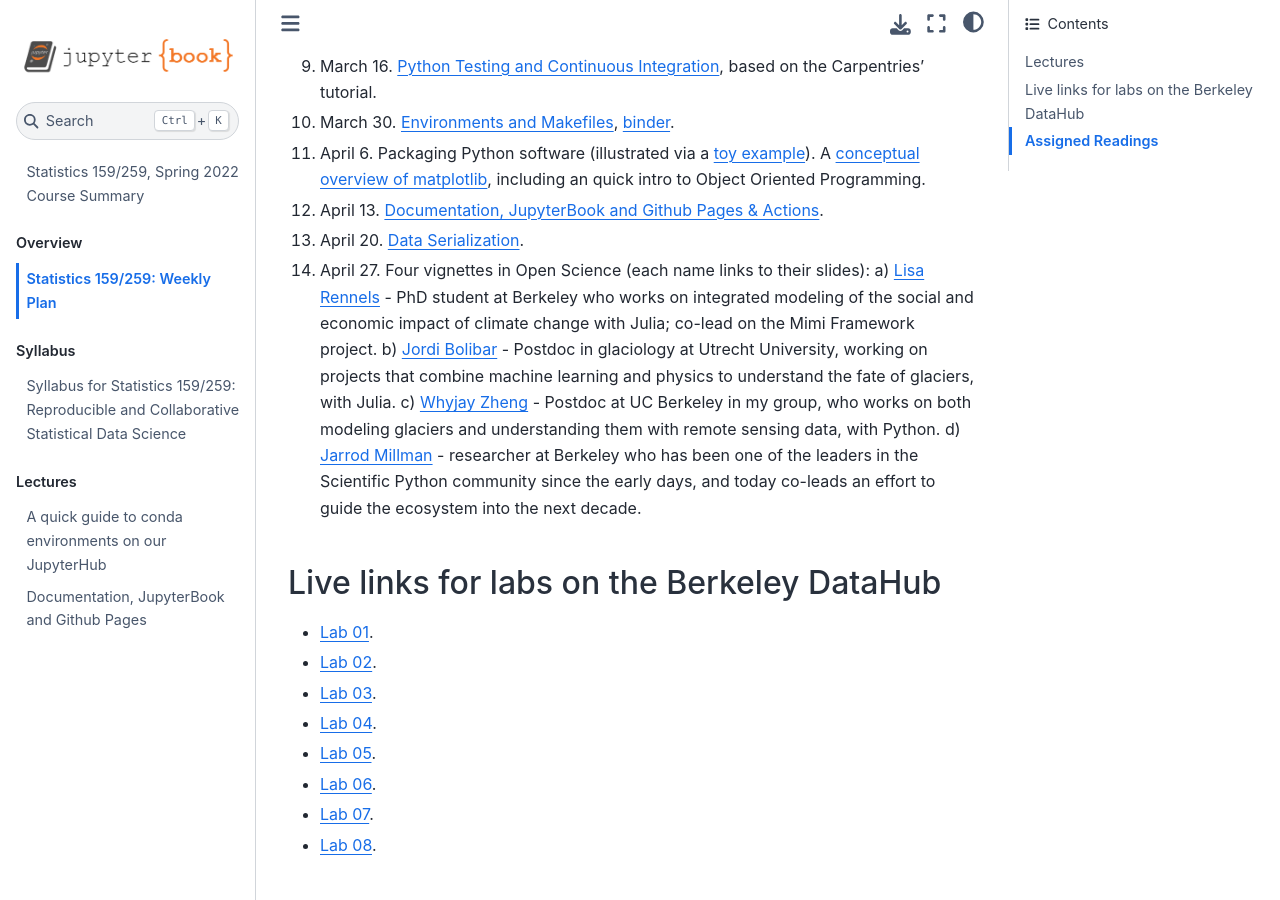
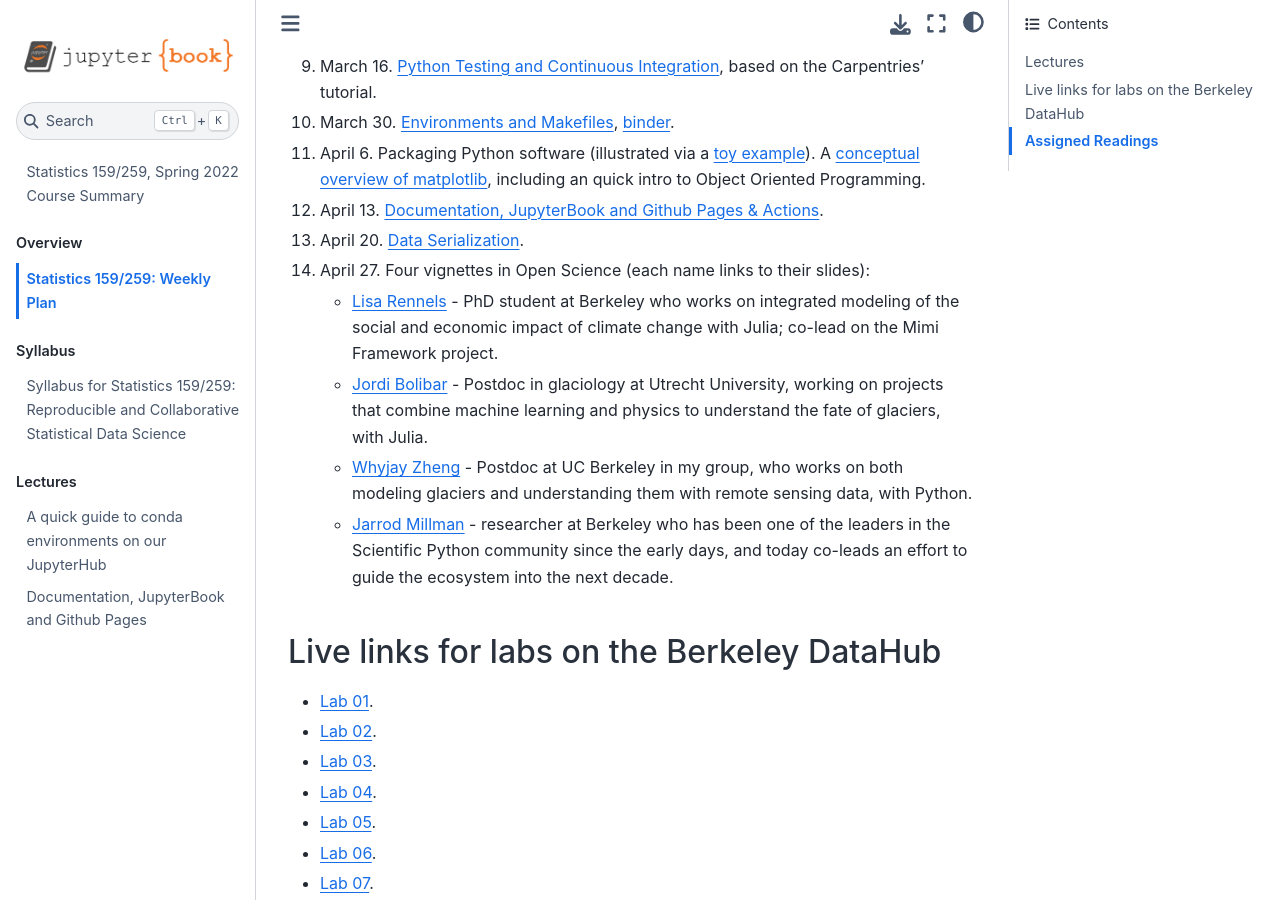
Before and after one commit to UCB-stat-159-s22/site, a Jupyter Book: the page built from schedule.md, in a window 1280 px wide and 900 px high, scrolled down 874 px. Built offline with Jupyter Book 1.0.4 settings and Sphinx 7.4.7 and the Sphinx Book theme 1.1.4, drawn with Linux system fonts in a browser that asks for light colours; pages that are not in the unit, such as notebooks, are missing from menus.

Commit message:
Fix md formatting

```diff
--- a/schedule.md
+++ b/schedule.md
@@ -25,10 +25,10 @@ Note that all lecture videos are posted on the [bCourses "Lectures" playlist for
 12. April 13. [Documentation, JupyterBook and Github Pages & Actions](lectures/documentation).
 13. April 20. [Data Serialization](lectures/data-serialization).
 14. April 27. Four vignettes in Open Science (each name links to their slides):
-  a) [Lisa Rennels](https://docs.google.com/presentation/d/1lC7yJna5A_BYDIimg-lrHm8nGVsavLw2/edit?usp=sharing&ouid=104780714595432457614&rtpof=true&sd=true) - PhD student at Berkeley who works on integrated modeling of the social and economic impact of climate change with Julia; co-lead on the Mimi Framework project.
-  b) [Jordi Bolibar](https://docs.google.com/presentation/d/1MLgGj3n1jybFRPRdDaEZ-_ZRm9ByvHFL/edit?usp=sharing&ouid=104780714595432457614&rtpof=true&sd=true) - Postdoc in glaciology at Utrecht University, working on projects that combine machine learning and physics to understand the fate of glaciers, with Julia.
-  c) [Whyjay Zheng](https://docs.google.com/presentation/d/12S-SVzJOhqwaDo87n_Mdg1bDUqo1qYurqFkBzX8w9hc/edit?usp=sharing) - Postdoc at UC Berkeley in my group, who works on both modeling glaciers and understanding them with remote sensing data, with Python.
-  d) [Jarrod Millman](https://drive.google.com/file/d/1-TZDNkSxaokqZAPKJrSuzhw3sjifOUTB/view?usp=sharing) - researcher at Berkeley who has been one of the leaders in the Scientific Python community since the early days, and today co-leads an effort to guide the ecosystem into the next decade.
+    - [Lisa Rennels](https://docs.google.com/presentation/d/1lC7yJna5A_BYDIimg-lrHm8nGVsavLw2/edit?usp=sharing&ouid=104780714595432457614&rtpof=true&sd=true) - PhD student at Berkeley who works on integrated modeling of the social and economic impact of climate change with Julia; co-lead on the Mimi Framework project.
+    - [Jordi Bolibar](https://docs.google.com/presentation/d/1MLgGj3n1jybFRPRdDaEZ-_ZRm9ByvHFL/edit?usp=sharing&ouid=104780714595432457614&rtpof=true&sd=true) - Postdoc in glaciology at Utrecht University, working on projects that combine machine learning and physics to understand the fate of glaciers, with Julia.
+    - [Whyjay Zheng](https://docs.google.com/presentation/d/12S-SVzJOhqwaDo87n_Mdg1bDUqo1qYurqFkBzX8w9hc/edit?usp=sharing) - Postdoc at UC Berkeley in my group, who works on both modeling glaciers and understanding them with remote sensing data, with Python.
+    - [Jarrod Millman](https://drive.google.com/file/d/1-TZDNkSxaokqZAPKJrSuzhw3sjifOUTB/view?usp=sharing) - researcher at Berkeley who has been one of the leaders in the Scientific Python community since the early days, and today co-leads an effort to guide the ecosystem into the next decade.
 
 
 ## Live links for labs on the Berkeley DataHub
```
